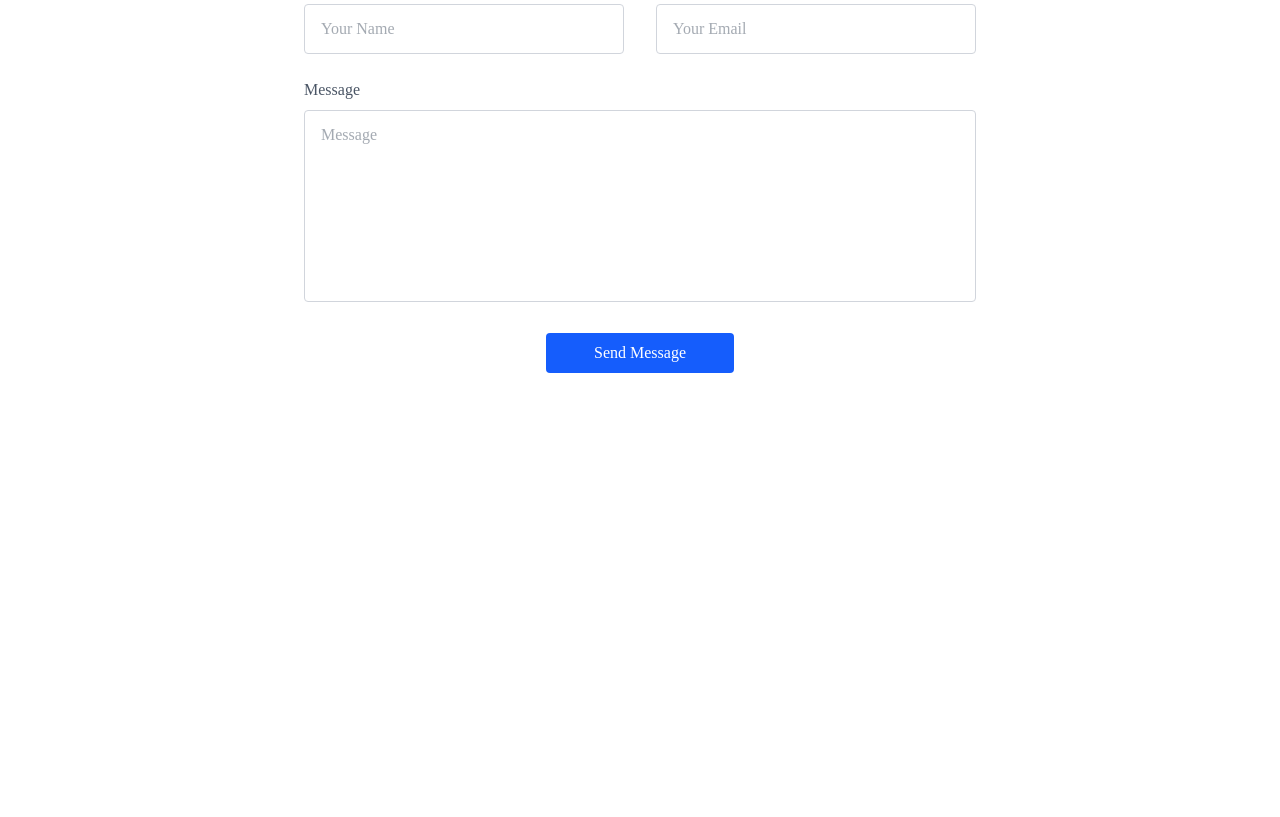
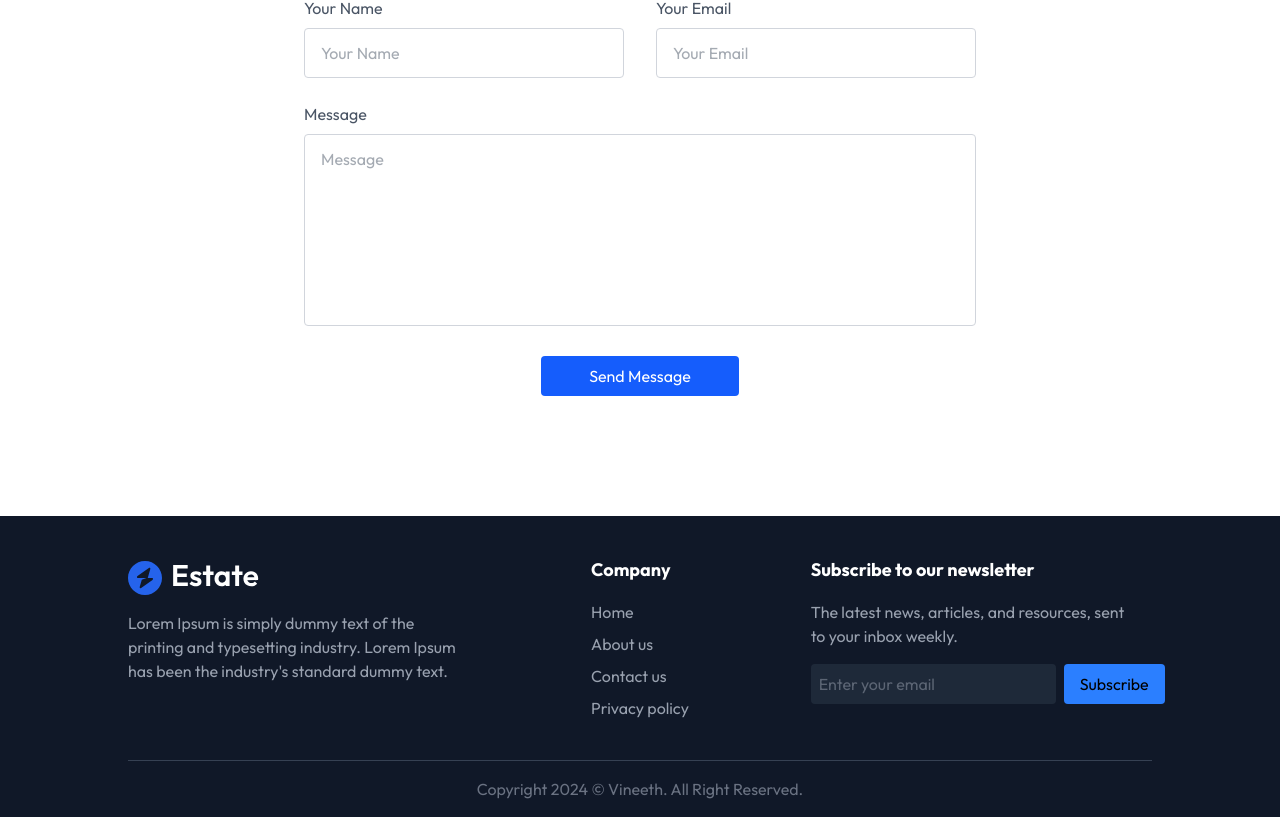
Before and after one commit to Pankajakshan-Vineeth/Tailwind-Project, a React (Vite) app: page / in a window 1280 px wide. Shown: the part 3361-4178 px from the top of the page. Before the commit the page ends 3854 px from the top, so only its background shows below. Built offline with nearby package versions, Linux system fonts and the light colour scheme.

Commit message:
completed footer component and added framer motion

```diff
--- a/package.json
+++ b/package.json
@@ -11,6 +11,7 @@
   },
   "dependencies": {
     "@tailwindcss/vite": "^4.1.11",
+    "framer-motion": "^12.23.6",
     "react": "^19.1.0",
     "react-dom": "^19.1.0"
   },
--- a/src/App.jsx
+++ b/src/App.jsx
@@ -1,5 +1,6 @@
 import About from "./Components/About";
 import Contact from "./Components/Contact";
+import Footer from "./Components/Footer";
 import Header from "./Components/Header";
 import NavBar from "./Components/NavBar"
 import Projects from "./Components/Projects";
@@ -14,6 +15,7 @@
       <Projects/>
       <Testimonials/>
       <Contact/>
+      <Footer/>
     </div>
   )
 }
--- a/src/Components/About.jsx
+++ b/src/Components/About.jsx
@@ -1,10 +1,15 @@
 import { assets } from "../assets/assets";
+import { motion } from "framer-motion";
 
 const About = () => {
   return (
-    <div
+    <motion.div
       className="flex flex-col items-center justify-center container mx-auto p-14 md:px-20 lg:px-32 w-full overflow-hidden"
       id="About"
+      initial={{ opacity: 0, x: 200 }}
+      whileInView={{ opacity: 1, x: 0 }}
+      transition={{ duration: 1.5 }}
+      viewport={{ once: true, amount: 0.3 }}
     >
       <h1 className="text-2xl sm:text-4xl font-bold mb-2">
         About{" "}
@@ -42,10 +47,12 @@
             provident, neque accusamus harum obcaecati modi eius ipsum atque
             quia ducimus eum?
           </p>
-          <button className="bg-blue-600 text-white px-8 py-2 rounded">Learn More</button>
+          <button className="bg-blue-600 text-white px-8 py-2 rounded">
+            Learn More
+          </button>
         </div>
       </div>
-    </div>
+    </motion.div>
   );
 };
 
--- a/src/Components/Contact.jsx
+++ b/src/Components/Contact.jsx
@@ -1,8 +1,14 @@
+import { motion } from "framer-motion";
+
 const Contact = () => {
   return (
-    <div
+    <motion.div
       className="text-center p-6 py-20 lg:px-32 w-full overflow-hidden"
       id="Contact"
+      initial={{ opacity: 0, x: -200 }}
+      whileInView={{ opacity: 1, x: 0 }}
+      transition={{ duration: 1.5 }}
+      viewport={{ once: true, amount: 0.3 }}
     >
       <h1 className="text-2xl sm:text-4xl font-bold mb-2 text-center">
         Contact{" "}
@@ -49,7 +55,7 @@
           Send Message
         </button>
       </form>
-    </div>
+    </motion.div>
   );
 };
 
--- /dev/null
+++ b/src/Components/Footer.jsx
@@ -0,0 +1,65 @@
+import { assets } from "../assets/assets";
+import { motion } from "framer-motion";
+
+const Footer = () => {
+  return (
+    <motion.div
+      className="pt-10 px-4 md:px-20 lg:px-32 bg-gray-900 w-full overflow-hidden"
+      id="Footer"
+      initial={{ opacity: 0, y: 200 }}
+      whileInView={{ opacity: 1, y: 0 }}
+      transition={{ duration: 1.5 }}
+      viewport={{ once: true, amount: 0.3 }}
+    >
+      <div className="container mx-auto flex flex-col md:flex-row justify-between items-start">
+        <div className="w-full md:w-1/3 mb-8  md:mb-0">
+          <img src={assets.logo_dark} alt="" />
+          <p className="text-gray-400 mt-4">
+            Lorem Ipsum is simply dummy text of the printing and typesetting
+            industry. Lorem Ipsum has been the industry's standard dummy text.
+          </p>
+        </div>
+        <div>
+          <h3 className="text-white text-lg font-bold mb-4">Company</h3>
+          <ul className="flex flex-col gap-2 text-gray-400">
+            <a href="#Header" className="hover:text-white">
+              Home
+            </a>
+            <a href="#About" className="hover:text-white">
+              About us
+            </a>
+            <a href="#Contact" className="hover:text-white">
+              Contact us
+            </a>
+            <a href="#" className="hover:text-white">
+              Privacy policy
+            </a>
+          </ul>
+        </div>
+        <div className="w-full md:w-1/3">
+          <h3 className="text-white text-lg font-bold mb-4">
+            Subscribe to our newsletter
+          </h3>
+          <p className="text-gray-400 mb-4 max-w-80">
+            The latest news, articles, and resources, sent to your inbox weekly.
+          </p>
+          <div className="flex gap-2">
+            <input
+              type="email"
+              placeholder="Enter your email"
+              className="p-2 rounded bg-gray-800 text-gray-400 broder border-gray-700 focus:outline-none w-full md:w-auto"
+            />
+            <a href="#" className="py-2 px-4 rounded bg-blue-500">
+              Subscribe
+            </a>
+          </div>
+        </div>
+      </div>
+      <div className="border-t border-gray-700 py-4 mt-10 text-center text-gray-500">
+        Copyright 2024 © Vineeth. All Right Reserved.
+      </div>
+    </motion.div>
+  );
+};
+
+export default Footer;
--- a/src/Components/Header.jsx
+++ b/src/Components/Header.jsx
@@ -1,4 +1,5 @@
 import { assets } from "../assets/assets";
+import { motion } from "framer-motion";
 
 const Header = () => {
   return (
@@ -7,19 +8,25 @@
       style={{ backgroundImage: `url(${assets.header_img})` }}
       id="Header"
     >
-      <div className="container text-center mx-auto py-4 px-6 md:px-20 lg:px-32 text-white">
+      <motion.div
+        initial={{ opacity: 0, y: 100 }}
+      whileInView={{ opacity: 1, y: 0 }}
+        transition={{ duration: 1.5 }}
+        viewport={{ once: true, amount: 0.3 }}
+        className="container text-center mx-auto py-4 px-6 md:px-20 lg:px-32 text-white"
+      >
         <h2 className="text-5xl sm:text-6xl md:text-[82px] inline-block max-w-3xl font-semibold">
           Explore homes that fit your dreams
         </h2>
         <div className="space-x-6 mt-16">
-          <a className="border border-white px-8 py-3 rounded" href="#projects">
+          <a className="border border-white px-8 py-3 rounded" href="#Projects">
             Projects
           </a>
-          <a className=" bg-blue-500 px-8 py-3 rounded" href="#contact">
+          <a className="bg-blue-500 px-8 py-3 rounded" href="#Contact">
             Contact Us
           </a>
         </div>
-      </div>
+      </motion.div>
     </div>
   );
 };
--- a/src/Components/Projects.jsx
+++ b/src/Components/Projects.jsx
@@ -1,5 +1,6 @@
 import { use, useState, useEffect } from "react";
 import { assets, projectsData } from "../assets/assets";
+import { motion } from "framer-motion";
 
 const Projects = () => {
   const [currentIndex, setCurrentIndex] = useState(0);
@@ -33,9 +34,13 @@
   }, []);
 
   return (
-    <div
+    <motion.div
       className="container mx-auto py-4 pt-20 px-6 md:px-20 lg:px-32 my-20 w-full overflow-hidden"
       id="Projects"
+      initial={{ opacity: 0, x: -200 }}
+      whileInView={{ opacity: 1, x: 0 }}
+      transition={{ duration: 1.5 }}
+      viewport={{ once: true, amount: 0.3 }}
     >
       <h1 className="text-2xl sm:text-4xl font-bold mb-2 text-center">
         Projects{" "}
@@ -89,7 +94,7 @@
           ))}
         </div>
       </div>
-    </div>
+    </motion.div>
   );
 };
 
--- a/src/Components/Testimonials.jsx
+++ b/src/Components/Testimonials.jsx
@@ -1,10 +1,16 @@
 import { assets, testimonialsData } from "../assets/assets";
+import { motion } from "framer-motion";
+
 
 const Testimonials = () => {
   return (
-    <div
+    <motion.div
       className="container mx-auto py-10 lg:px-32 w-full overflow-hidden"
       id="Testimonails"
+       initial={{ opacity: 0, x: 200 }}
+      whileInView={{ opacity: 1, x: 0 }}
+        transition={{ duration: 1.5 }}
+        viewport={{ once: true }}
     >
       <h1 className="text-2xl sm:text-4xl font-bold mb-2 text-center">
         Customer{" "}
@@ -39,7 +45,7 @@
           </div>
         ))}
       </div>
-    </div>
+    </motion.div>
   );
 };
 
--- a/src/index.css
+++ b/src/index.css
@@ -1,6 +1,6 @@
+@import url('https://fonts.googleapis.com/css2?family=Outfit:wght@100..900&family=Poppins:ital,wght@0,100;0,200;0,300;0,400;0,500;0,600;0,700;0,800;0,900;1,100;1,200;1,300;1,400;1,500;1,600;1,700;1,800;1,900&display=swap');
 @import "tailwindcss";
-@import url('https://fonts.googleapis.com/css2?family=Outfit:wght@100..900&family=Poppins:ital,wght@0,100;0,200;0,300;0,400;0,500;0,600;0,700;0,800;0,900;1,100;1,200;1,300;1,400;1,500;1,600;1,700;1,800;1,900&display=swap');
 
-*{
-   font-family: "Outfit";
+* {
+  font-family: "Outfit";
 }
```
Also changed, not shown: 1 other file (tests, documents, lock files or other folders).
